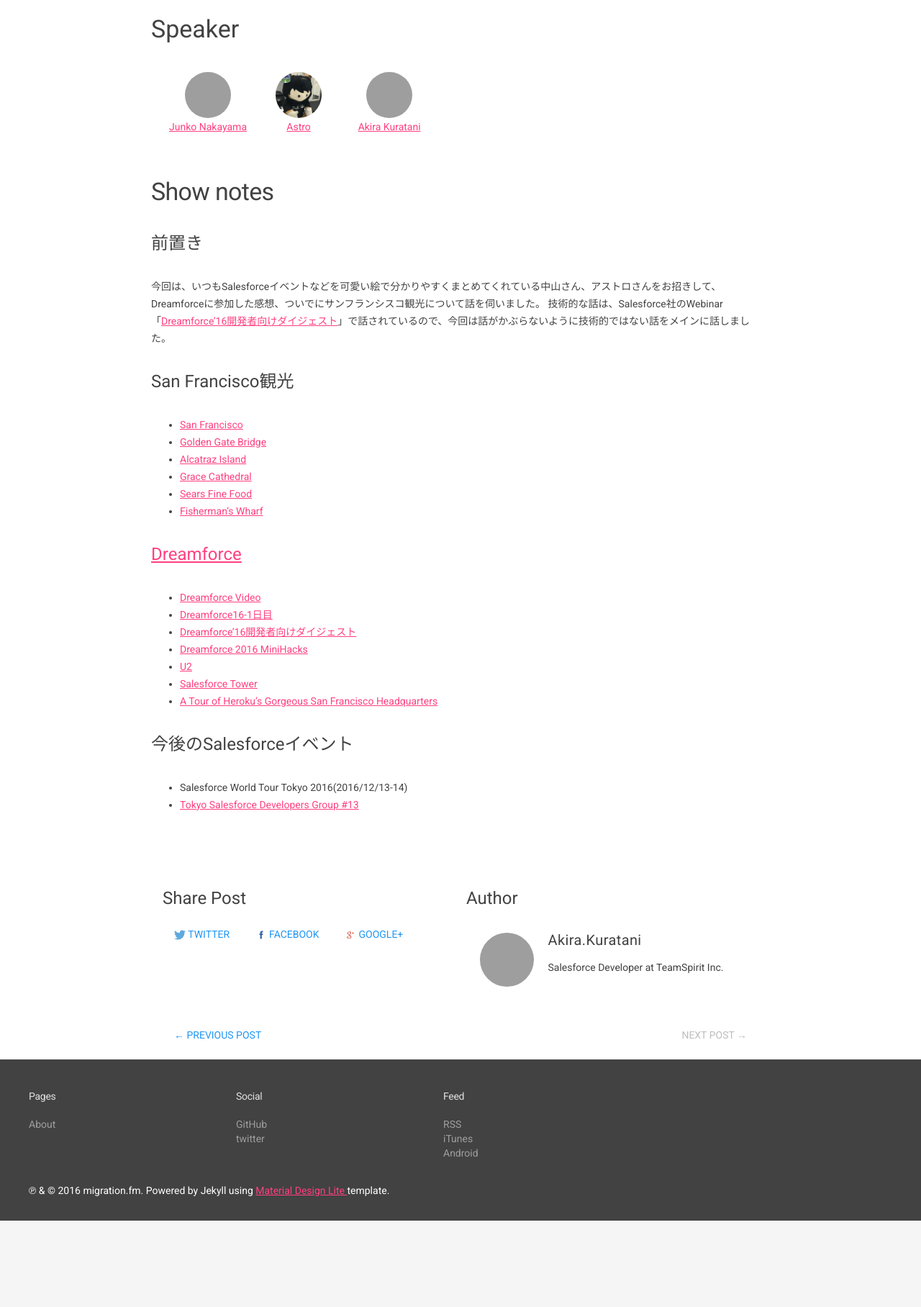
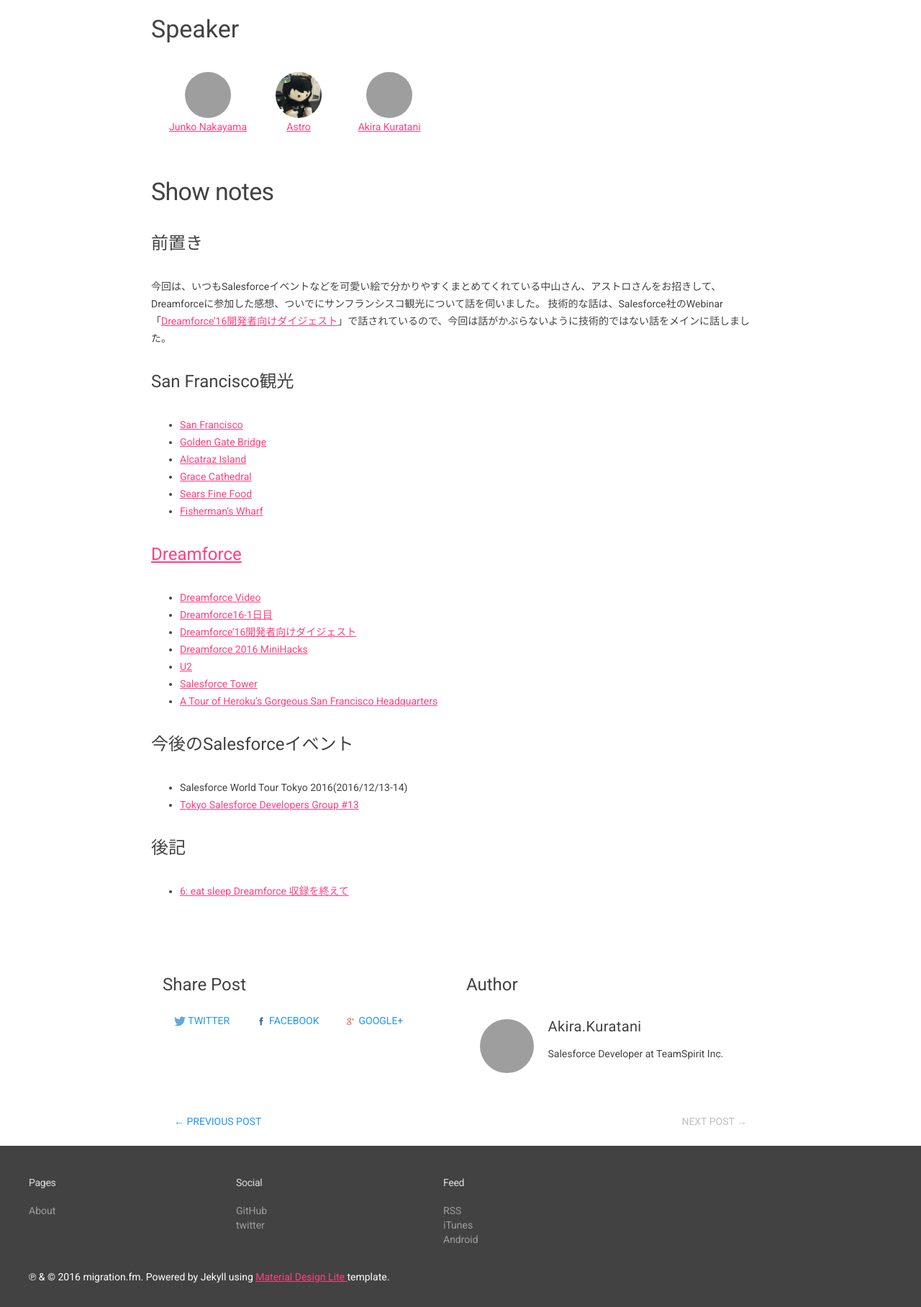
Before and after one commit to migrationfm/migrationfm.github.io, a Jekyll site: the page built from _posts/2016-10-19-006.md, in a window 1280 px wide, cut to the strip 702-2518 px from the top of the page. Shown: the whole strip at 72% size. Built offline with Jekyll 4.4.1, drawn with Linux system fonts in a browser that asks for light colours; nearby versions of some CDN libraries; grey boxes are pictures that could not be loaded.

```diff
--- a/_posts/2016-10-19-006.md
+++ b/_posts/2016-10-19-006.md
@@ -47,3 +47,6 @@
 ## 今後のSalesforceイベント
 - Salesforce World Tour Tokyo 2016(2016/12/13-14)
 - [Tokyo Salesforce Developers Group #13](http://www.meetup.com/ja-JP/Tokyo-Salesforce-Developer-Group/events/233881766/)
+
+## 後記
+- [6: eat sleep Dreamforce 収録を終えて](https://blog.migration.fm/6-eat-sleep-dreamforce-収録を終えて-dcba6660cfcf#.w0su6keah)
```
